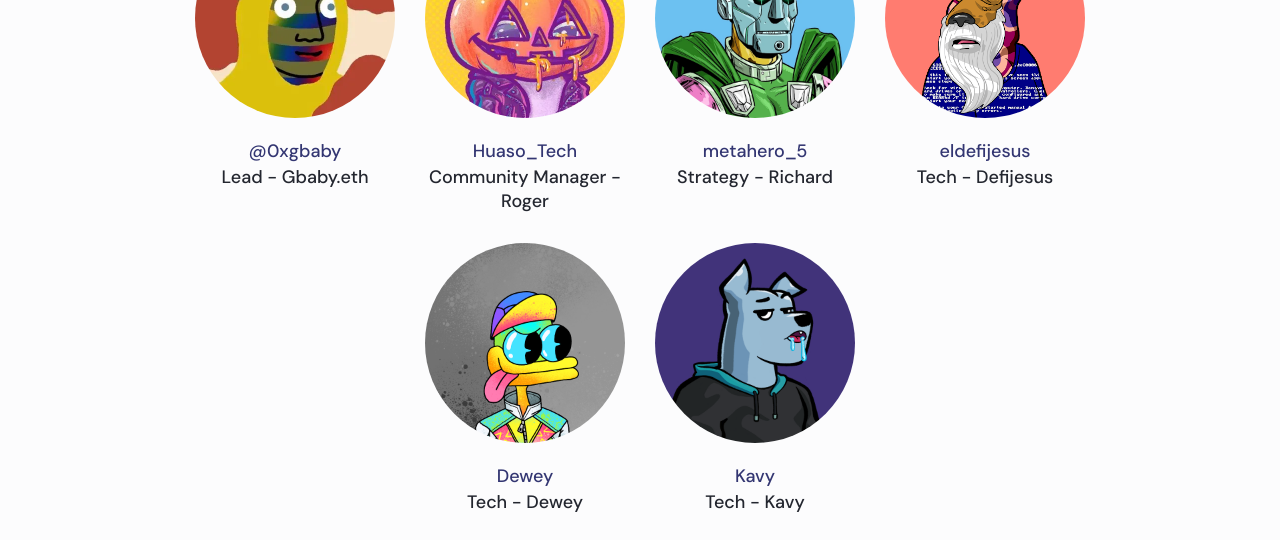
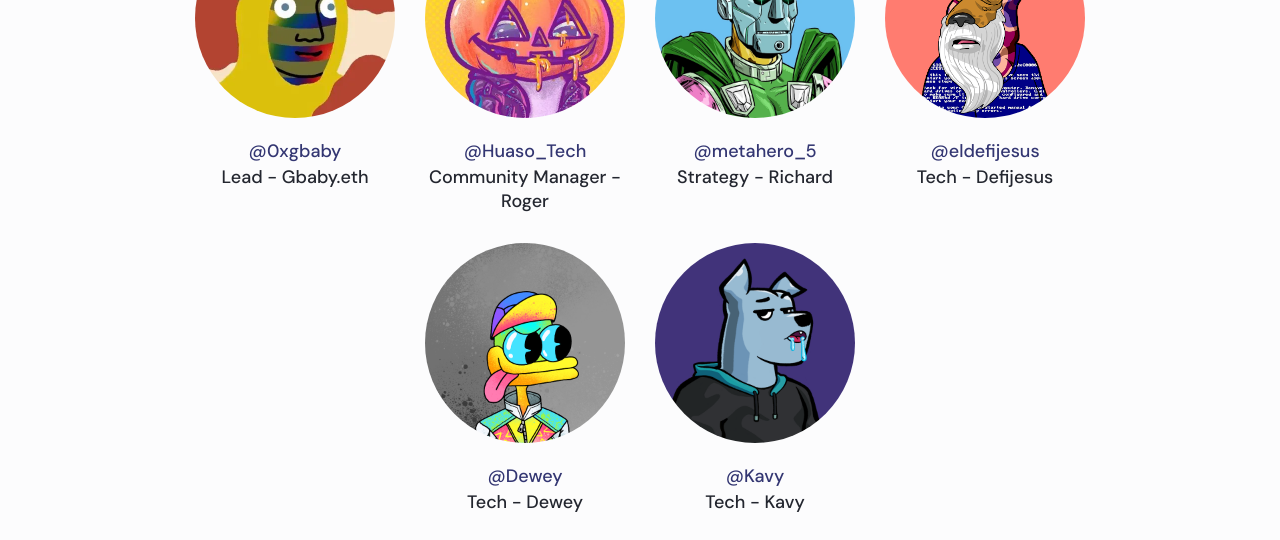
Before and after one commit to EthanMKavanagh/cryptohearts, a React (Create React App) app: page / in a window 1280 px wide. Shown: the part 2760-3300 px from the top of the page. Built offline with nearby package versions, Linux system fonts and the light colour scheme.

Commit message:
add "@" to twitter handlers

```diff
--- a/src/components/home/Team.jsx
+++ b/src/components/home/Team.jsx
@@ -33,7 +33,7 @@ const Team = () => {
             target="_blank"
             rel="noopener noreferrer"
           >
-            Huaso_Tech
+            @Huaso_Tech
           </a>
           <span>Community Manager - Roger</span>
         </div>
@@ -44,7 +44,7 @@ const Team = () => {
             target="_blank"
             rel="noopener noreferrer"
           >
-            metahero_5
+            @metahero_5
           </a>
           <span>Strategy - Richard</span>
         </div>
@@ -55,7 +55,7 @@ const Team = () => {
             target="_blank"
             rel="noopener noreferrer"
           >
-            eldefijesus
+            @eldefijesus
           </a>
           <span>Tech - Defijesus </span>
         </div>
@@ -66,7 +66,7 @@ const Team = () => {
             target="_blank"
             rel="noopener noreferrer"
           >
-            Dewey
+            @Dewey
           </a>
           <span>Tech - Dewey</span>
         </div>
@@ -77,7 +77,7 @@ const Team = () => {
             target="_blank"
             rel="noopener noreferrer"
           >
-            Kavy
+            @Kavy
           </a>
           <span>Tech - Kavy</span>
         </div>
```
